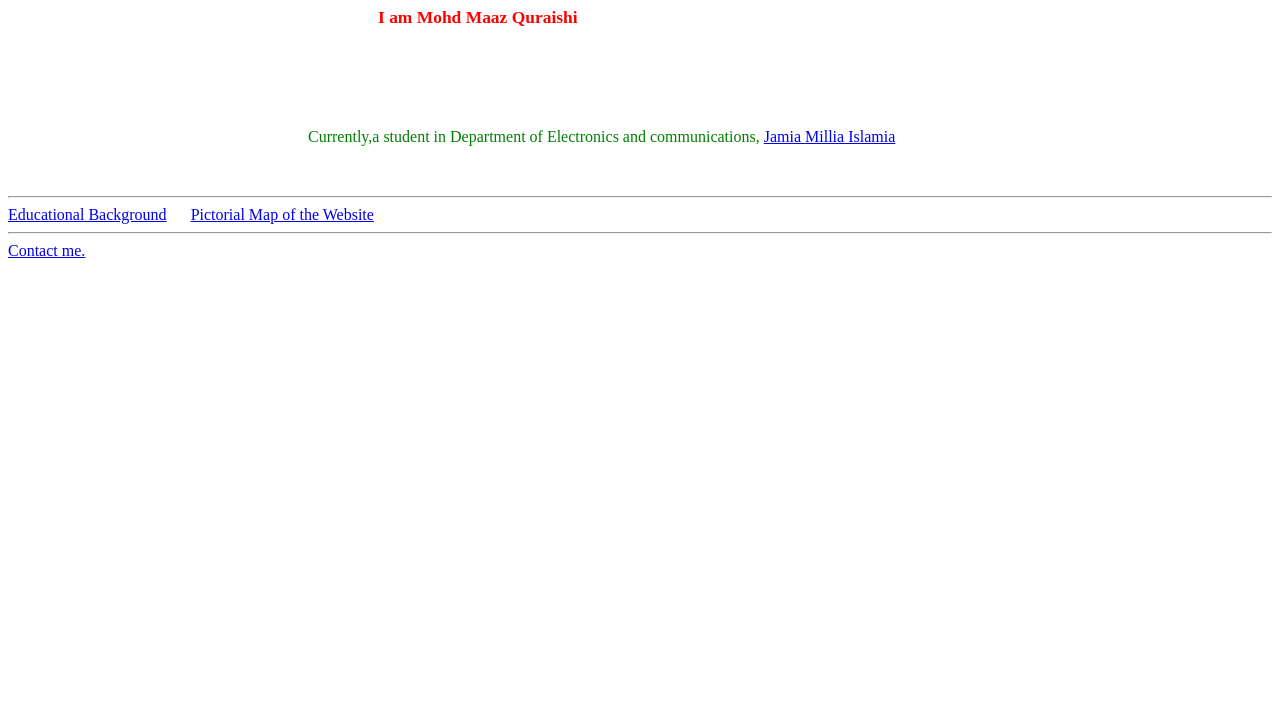
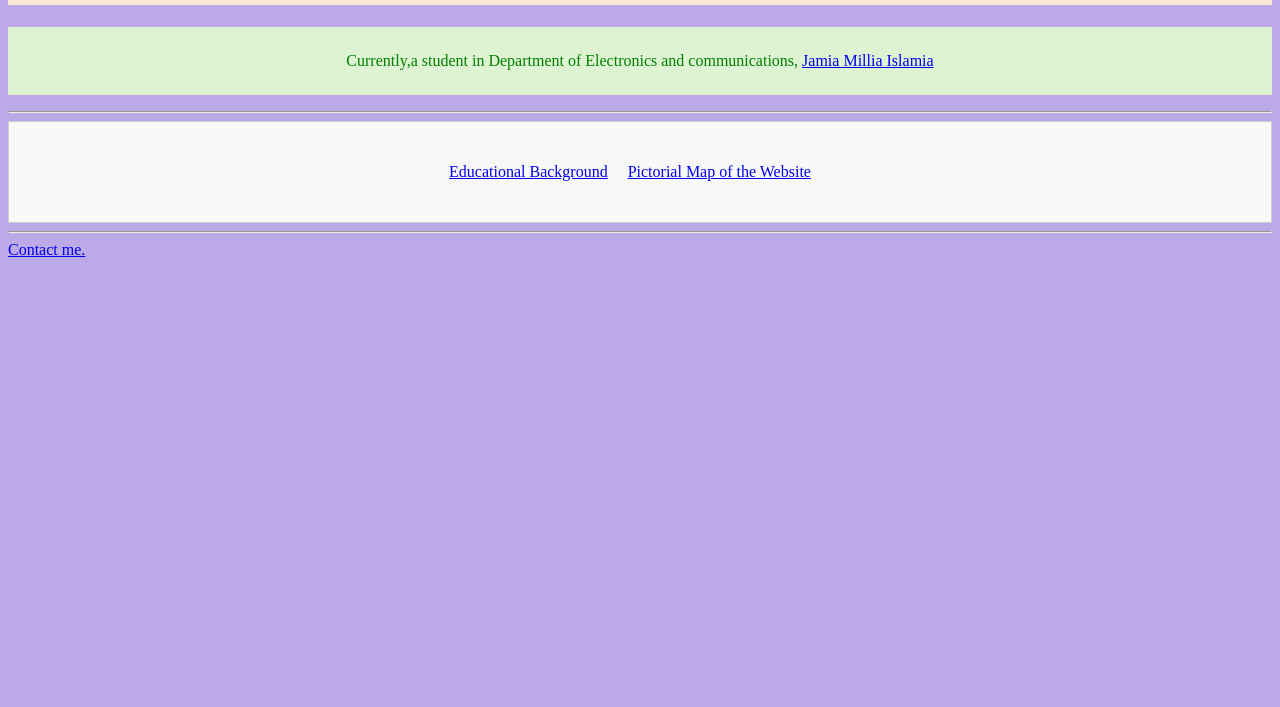
Before and after one commit to NavyStudent2893/html-resume, a plain HTML site: page index.html in a window 1280 px wide. Shown: the part 93-800 px from the top of the page. Drawn offline with Linux system fonts and the light colour scheme.

Commit message:
Update Styles.css
Updated CSS file.

```diff
--- a/Styles.css
+++ b/Styles.css
@@ -1,13 +1,32 @@
 h1{
-    font-size: 109%;
+    background-color: antiquewhite;
+    text-align: center;
+    font-size: 200%;
     color: red;
-    margin: 100px 370px;
+    padding: 20px;
+
 }
 p{
+    text-align: center;
     color: green;
-    margin: 50px 300px;
+    background-color: rgb(221, 243, 210);
+    padding: 25px;
 }
 
 address{
     margin: 350px;
 }
+body{
+    background-color: rgb(188, 170, 232);
+}
+#HL{
+
+    display: flex;
+    justify-content: center;
+    align-items: center;
+    height: 100px;
+    background-color: #f8f8f8;
+    border: 1px solid #ccc;
+    text-align: center;
+
+}
```
